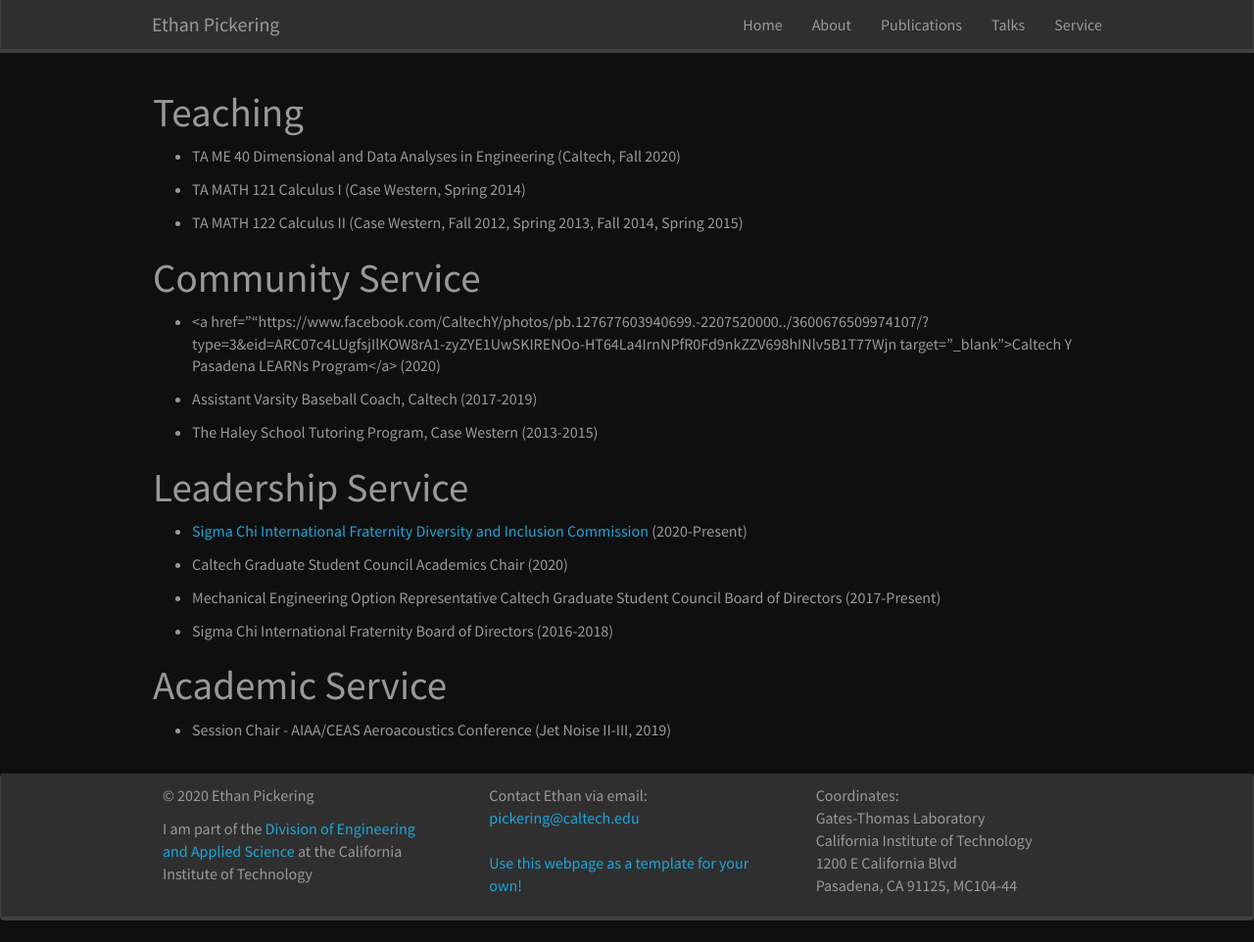
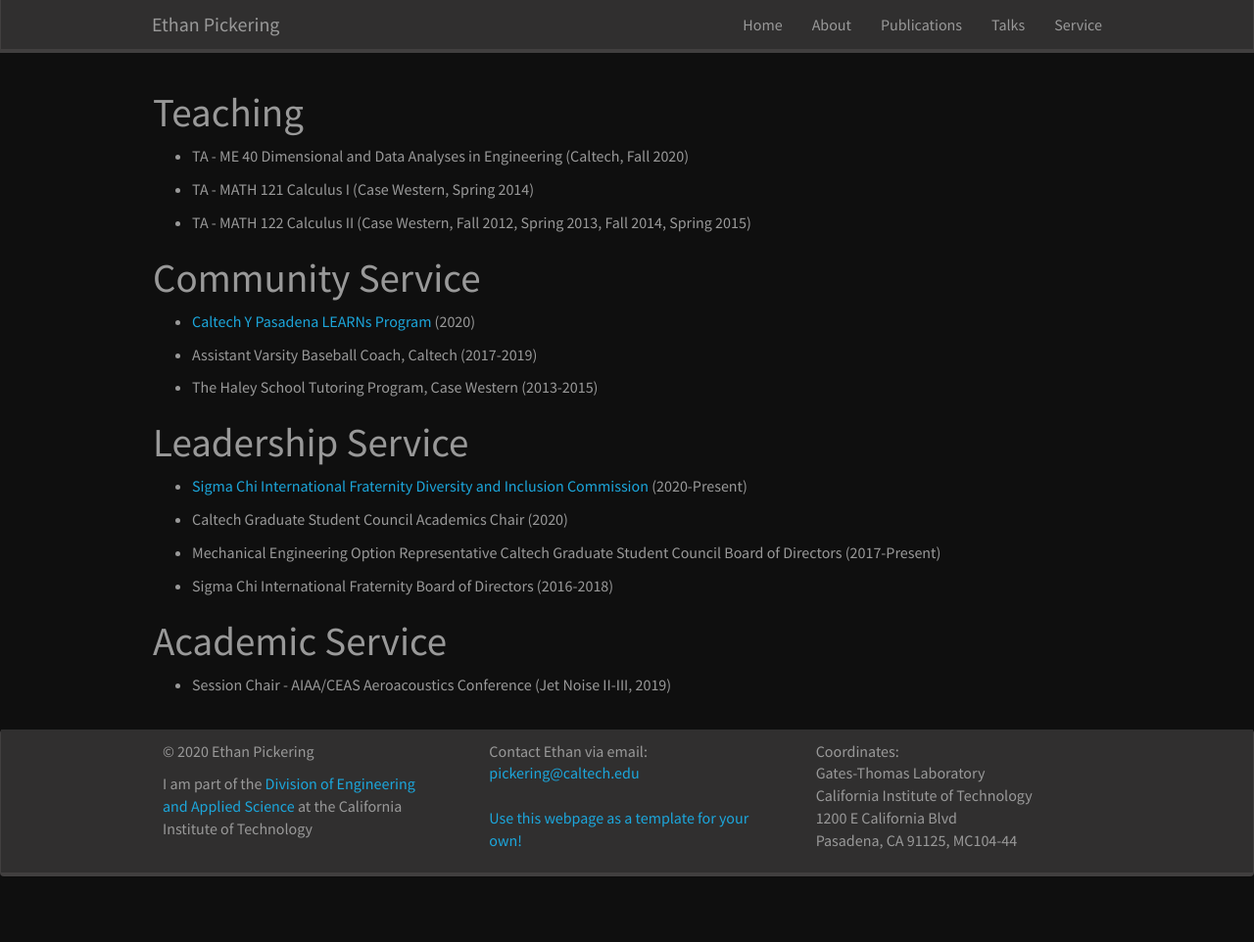
Before and after one commit to ethan-pickering/ethan-pickering.github.io, a Jekyll site: the page built from _pages/service.md, in a window 1280 px wide and 962 px high. Shown: the whole window at 98% size. Built offline with Jekyll 4.4.1, drawn with Linux system fonts in a browser that asks for light colours; nearby versions of some CDN libraries; a style sheet for code colours, icons or effects is not loaded.

Commit message:
fixed typo in community service

```diff
--- a/_data/community_service.yml
+++ b/_data/community_service.yml
@@ -1,3 +1,3 @@
-- name: <a href=""https://www.facebook.com/CaltechY/photos/pb.127677603940699.-2207520000../3600676509974107/?type=3&eid=ARC07c4LUgfsjIlKOW8rA1-zyZYE1UwSKIRENOo-HT64La4IrnNPfR0Fd9nkZZV698hINlv5B1T77Wjn target="_blank">Caltech Y Pasadena LEARNs Program</a> (2020)
+- name: <a href="https://www.facebook.com/CaltechY/photos/pb.127677603940699.-2207520000../3600676509974107/?type=3&eid=ARC07c4LUgfsjIlKOW8rA1-zyZYE1UwSKIRENOo-HT64La4IrnNPfR0Fd9nkZZV698hINlv5B1T77Wjn" target="_blank">Caltech Y Pasadena LEARNs Program</a> (2020)
 - name: Assistant Varsity Baseball Coach, Caltech (2017-2019)
 - name: The Haley School Tutoring Program, Case Western (2013-2015)
--- a/_data/teaching.yml
+++ b/_data/teaching.yml
@@ -1,3 +1,3 @@
-- name: TA ME 40 Dimensional and Data Analyses in Engineering  (Caltech, Fall 2020)
-- name: TA MATH 121 Calculus I (Case Western, Spring 2014)
-- name: TA MATH 122 Calculus II (Case Western, Fall 2012, Spring 2013, Fall 2014, Spring 2015)
+- name: TA - ME 40    Dimensional and Data Analyses in Engineering  (Caltech, Fall 2020)
+- name: TA - MATH 121 Calculus I (Case Western, Spring 2014)
+- name: TA - MATH 122 Calculus II (Case Western, Fall 2012, Spring 2013, Fall 2014, Spring 2015)
```
